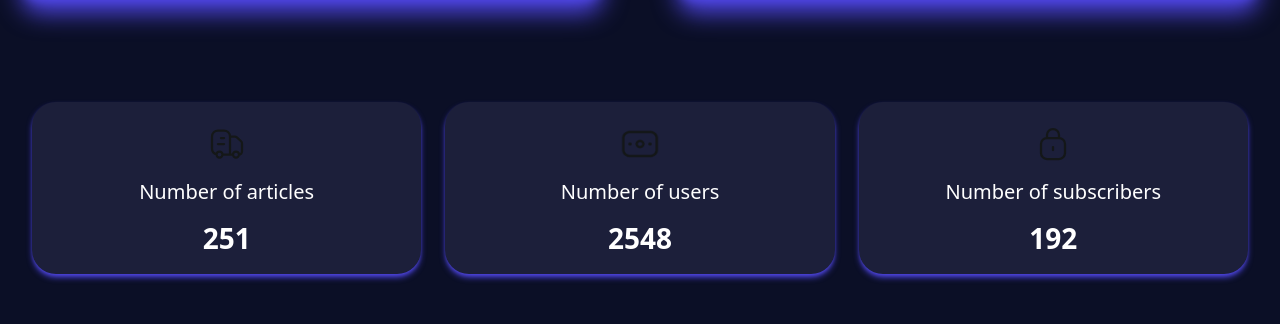
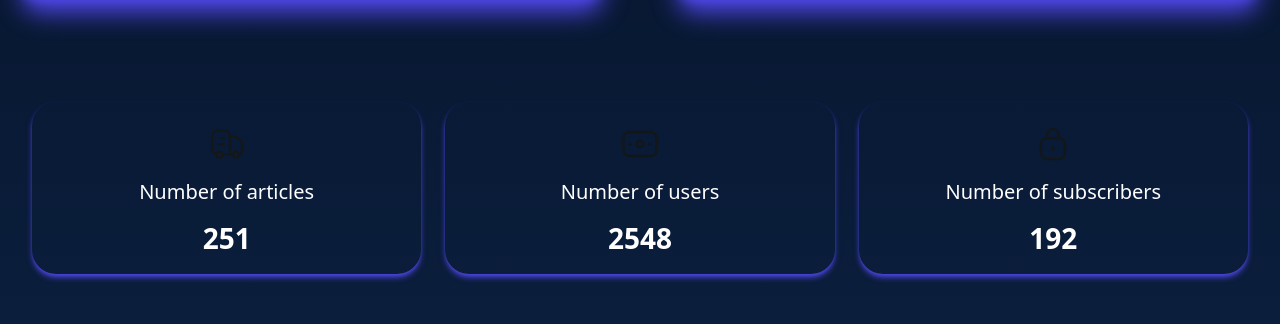
Before and after one commit to HomamAlyaghshi/My-graduation-project, a React (Create React App) app: page /homepage in a window 1280 px wide. Shown: the part 1562-1886 px from the top of the page. Built offline with nearby package versions, Linux system fonts and the light colour scheme.

Commit message:
Background color is change

```diff
--- a/src/Shared/Footer.js
+++ b/src/Shared/Footer.js
@@ -9,7 +9,7 @@
 
 const Footer = () => {
   return (
-    <div className="bg-spaceDark h-[665px] md:h-full sm:h-[360px] py-[32px] md:px-[16px] sm:px-[160px] grid gap-[18px] font-bold font-Rajdhani">
+    <div className="bg-gradient-to-b from-[#3a5f91] via-[#0a1d3a] to-[#000000]   h-[665px] md:h-full sm:h-[360px] py-[32px] md:px-[16px] sm:px-[160px] grid gap-[18px] font-bold font-Rajdhani">
       <div className="flex flex-col items-center sm:flex-row sm:justify-between">
         <div className="flex flex-col items-center sm:flex-row sm:w-[544px] justify-between">
           <Link to={"/homepage"}>
--- a/src/Shared/values.js
+++ b/src/Shared/values.js
@@ -47,11 +47,11 @@
   ]);
 
   return (
-    <div className="w-full max-w-[1440px] py-[72px] flex justify-between items-center gap-[24px] px-8">
+    <div className="w-full max-w-[1440px] py-[72px] flex justify-between items-center gap-[24px] px-8 ">
       {valueItems.map((item, index) => (
         <div
           key={index}
-          className="flex-1 max-w-[400px] min-w-[200px] h-auto p-[24px] flex flex-col items-center text-white bg-spaceMid rounded-3xl text-center shadow-md shadow-neon hover:shadow-white transition-all duration-500"
+          className="flex-1 max-w-[400px] min-w-[200px] h-auto p-[24px] flex flex-col items-center text-white  rounded-3xl text-center shadow-md shadow-neon hover:shadow-white transition-all duration-500"
         >
           <img
             alt={item.title}
--- a/src/pages/AboutUsPage/index.js
+++ b/src/pages/AboutUsPage/index.js
@@ -4,7 +4,7 @@
 import AboutUsCard from "./AboutUsCard";
 const AboutUsPage = () => {
   return (
-    <div className="w-full h-full bg-spaceDark">
+    <div className="w-full h-full bg-gradient-to-b from-[#00000F] via-[#0a1d3a] to-[#3a5f91]  ">
       <NavBar />
       <HeroSection />
       <AboutUsCard />
--- a/src/pages/AiPage/index.js
+++ b/src/pages/AiPage/index.js
@@ -5,7 +5,7 @@
 import HeroSection from "./HeroSection";
 const AiPage = () => {
   return (
-    <div className="w-full h-full bg-spaceDark">
+    <div className="w-full h-full bg-gradient-to-b from-[#00000F] via-[#0a1d3a] to-[#3a5f91]  ">
       <NavBar />
       <div className="grid grid-cols-2 mt-4">
         <HeroSection />
--- a/src/pages/ContactUsPage/index.js
+++ b/src/pages/ContactUsPage/index.js
@@ -2,7 +2,7 @@
 import NavBar from "../../Shared/NavBar";
 const ContactUsPage = () => {
   return (
-    <div className="w-full h-full bg-spaceDark">
+    <div className="w-full h-full bg-gradient-to-b from-[#00000F] via-[#0a1d3a] to-[#3a5f91]  ">
       <NavBar />
     </div>
   );
--- a/src/pages/HomePage/Banner.js
+++ b/src/pages/HomePage/Banner.js
@@ -4,11 +4,11 @@
 
 const Banner = () => {
   return (
-    <div className="h-[532px] w-full justify-center items-center flex flex-col md:flex-row  shadow-xl shadow-neon">
+    <div className="h-[532px] w-full justify-center items-center flex flex-col md:flex-row  shadow-xl shadow-neon  ">
       <Link to="/ai" className="w-full h-full">
         <div className=" w-full h-full flex justify-center items-center">
           <video
-            className="w-full md:w-5/6 flex justify-center items-center  h-full rounded-2xl shadow-xl shadow-neon hover:scale-95 transition-all duration-500"
+            className="w-full md:w-5/6 flex justify-center items-center  h-full rounded-2xl  hover:scale-95 transition-all duration-500 "
             src="/videos/drop.mp4"
             autoPlay
             loop
--- a/src/pages/HomePage/index.js
+++ b/src/pages/HomePage/index.js
@@ -9,7 +9,7 @@
 import Footer from "../../Shared/Footer";
 const HomePage = () => {
   return (
-    <div className="w-full h-full bg-spaceDark  ">
+    <div className="w-full h-full bg-gradient-to-b from-[#00000F] via-[#0a1d3a] to-[#3a5f91]  ">
       <NavBar />
       <Slider />
       <BannerGrid />
```
